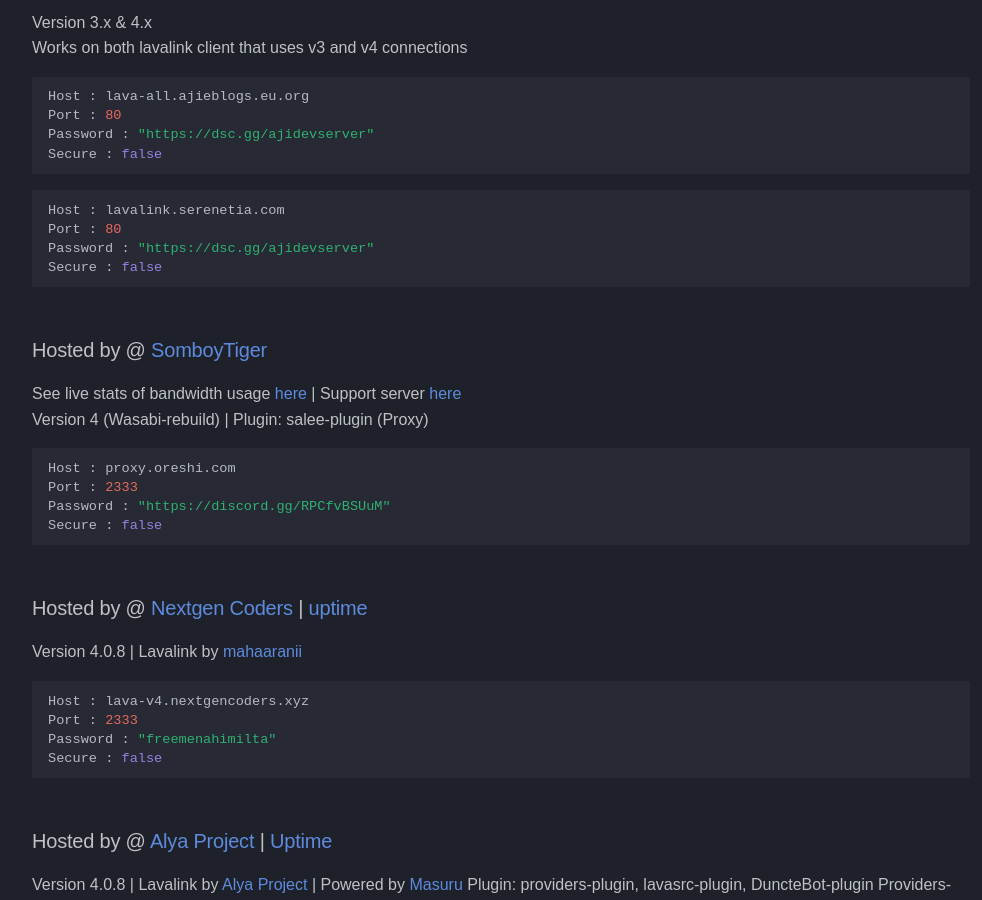
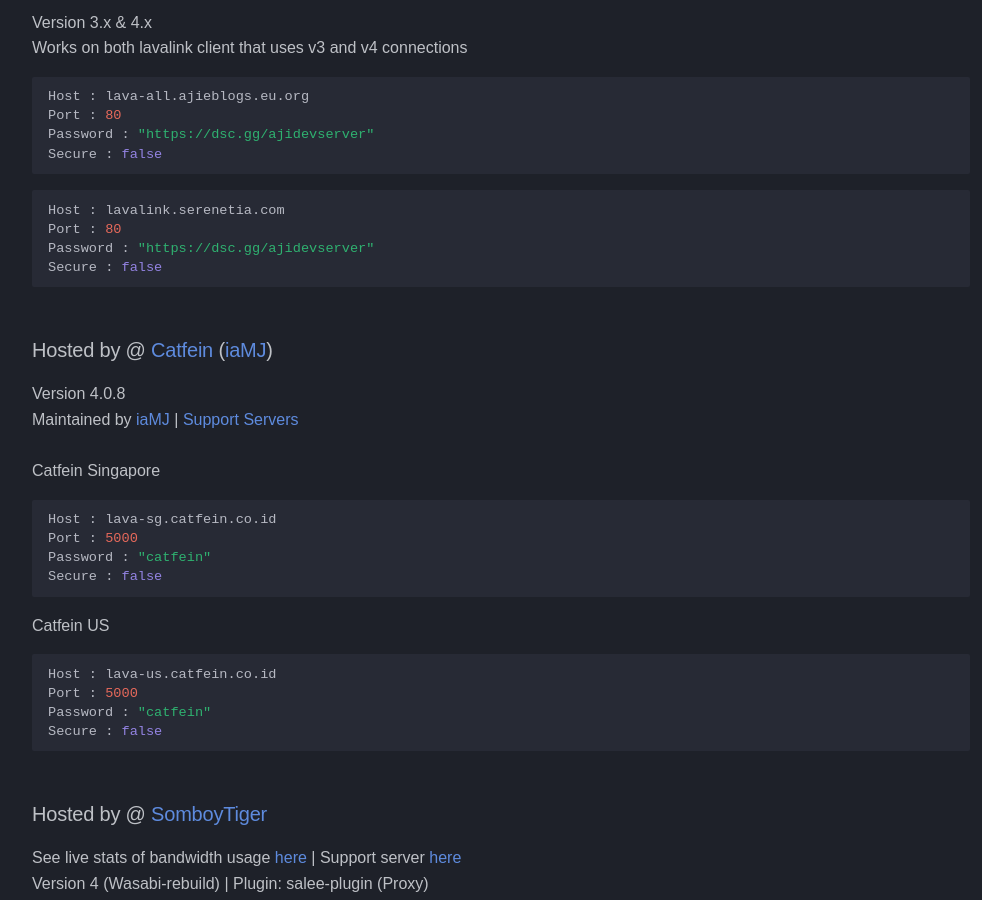
Before and after one commit to DarrenOfficial/lavalink-list, an MkDocs documentation site: the page built from docs/NoSSL/lavalink-without-ssl.md, in a window 1280 px wide and 900 px high, scrolled down 1703 px. Shown: the whole window, without its empty margins (14-996 px from the left). Built offline with MkDocs 1.6.1 and Material for MkDocs 9.7.7, drawn with Linux system fonts in a browser that asks for light colours; some web fonts are replaced; comment, search, counter and statistics services are not loaded; a style sheet for code colours, icons or effects is not loaded; some of the changed text lies outside the part shown.

Commit message:
Add Catfein nodes

````diff
--- a/docs/NoSSL/lavalink-without-ssl.md
+++ b/docs/NoSSL/lavalink-without-ssl.md
@@ -96,6 +96,24 @@ Password : "https://dsc.gg/ajidevserver"
 Secure : false
 ```
 
+### Hosted by @ [Catfein](https://catfein.co.id) ([iaMJ](https://mjba.my))
+Version 4.0.8 <br />
+Maintained by [iaMJ](https://mjba.my) | [Support Servers](https://catfein.co.id/discord) <br /> <br />
+Catfein Singapore
+```bash
+Host : lava-sg.catfein.co.id
+Port : 5000
+Password : "catfein"
+Secure : false
+```
+Catfein US
+```bash
+Host : lava-us.catfein.co.id
+Port : 5000
+Password : "catfein"
+Secure : false
+```
+
 ### Hosted by @ [SomboyTiger](https://chompubot.work)
 See live stats of bandwidth usage [here](https://status.oreshi.com/report/uptime/54f9cdfd343fe9e63a0c04407ec36592/) | Support server [here](https://discord.gg/RPCfvBSUuM) <br />
 Version 4 (Wasabi-rebuild) | Plugin: salee-plugin (Proxy)
````
